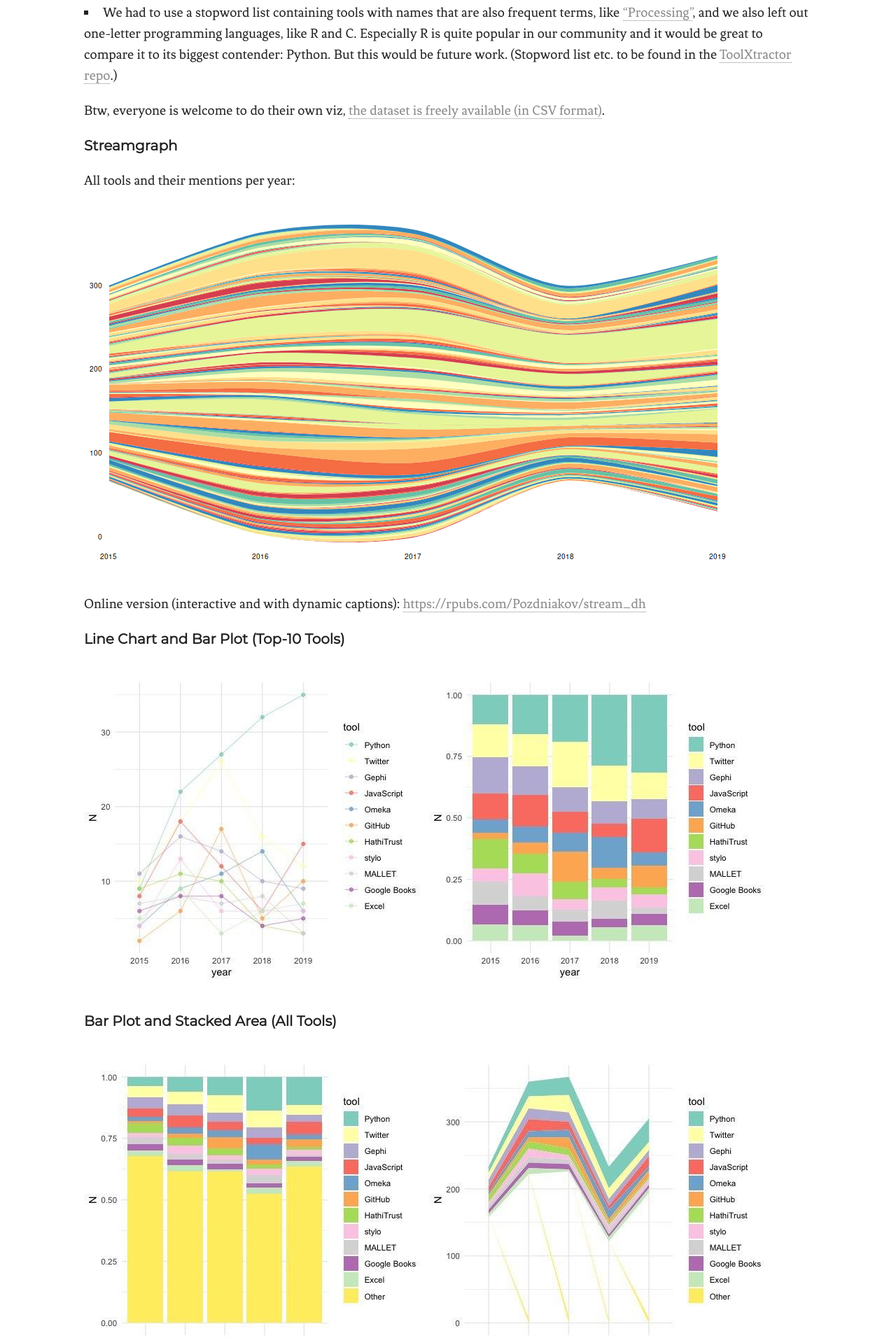
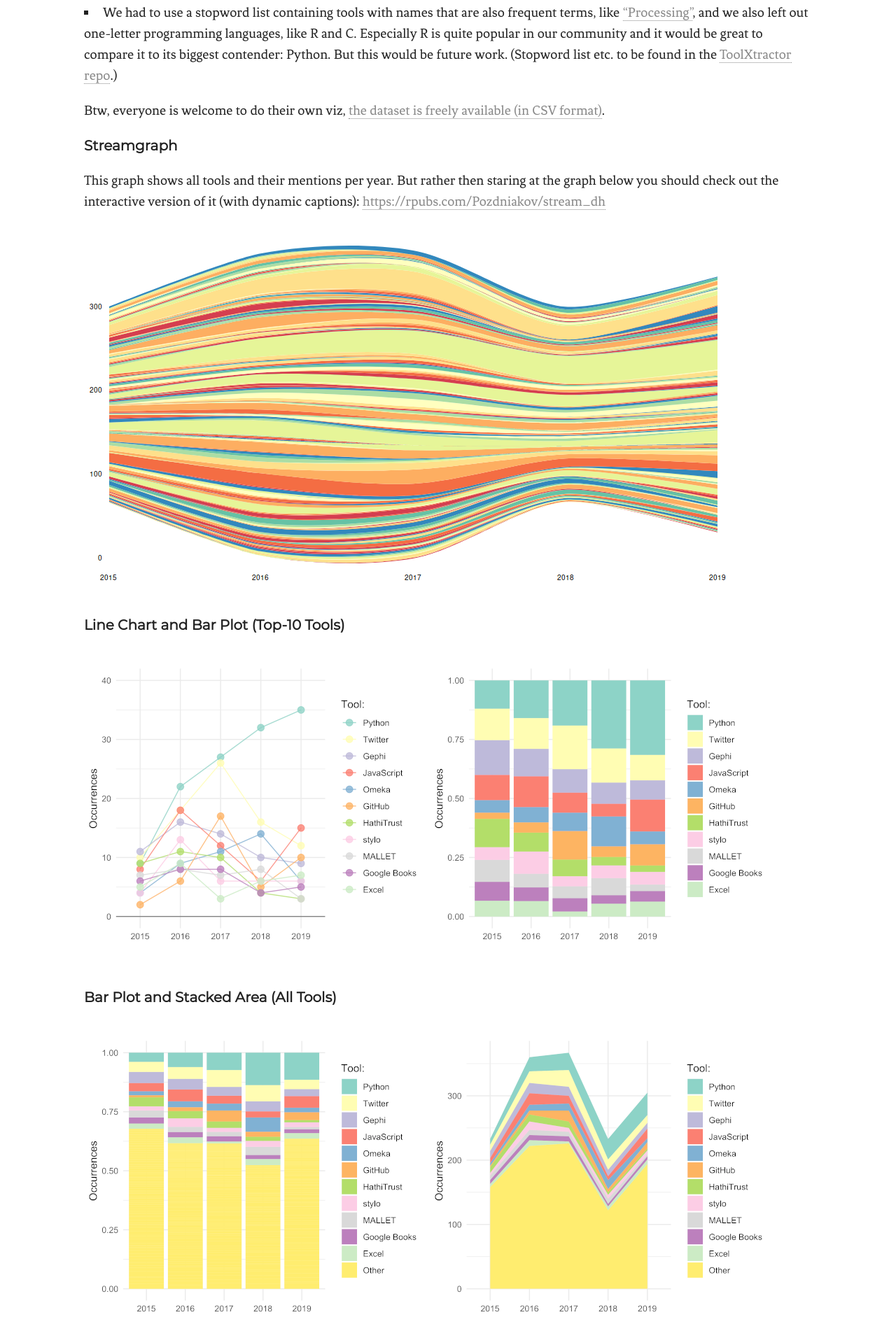
Before and after one commit to weltliteratur/blog, a Jekyll site: the page built from _posts/2019-12-05-dh-tools-used-in-research.markdown, in a window 1280 px wide. Shown: the part 2122-4034 px from the top of the page at 70% size. Built offline with Jekyll 4.4.1, drawn with Linux system fonts in a browser that asks for light colours.

Commit message:
increase image quality

```diff
--- a/_posts/2019-12-05-dh-tools-used-in-research.markdown
+++ b/_posts/2019-12-05-dh-tools-used-in-research.markdown
@@ -46,26 +46,24 @@
 
 ## Streamgraph
 
-All tools and their mentions per year:
+This graph shows all tools and their mentions per year. But rather then staring at the graph below you should check out the interactive version of it (with dynamic captions): [https://rpubs.com/Pozdniakov/stream_dh](https://rpubs.com/Pozdniakov/stream_dh)
 
 <figure style="text-align:left;">
   <img src="/images/dh-tools-used-in-research/streamgraph.png" alt="Streamgraph" style="width:925px;" />
 </figure>
 
-Online version (interactive and with dynamic captions): [https://rpubs.com/Pozdniakov/stream_dh](https://rpubs.com/Pozdniakov/stream_dh)
-
 ## Line Chart and Bar Plot (Top-10 Tools)
 
 <figure style="text-align:left;">
-  <img src="/images/dh-tools-used-in-research/linechart-top-10-tools.jpg" alt="" style="width:489px;" />
-  <img src="/images/dh-tools-used-in-research/bar-plot-top-10-tools.jpg" alt="" style="width:489px;" />
+  <img src="/images/dh-tools-used-in-research/linechart-top-10-tools.png" alt="" style="width:490px;" />
+  <img src="/images/dh-tools-used-in-research/bar-plot-top-10-tools.png" alt="" style="width:490px;" />
 </figure>
 
 ## Bar Plot and Stacked Area (All Tools)
 
 <figure style="text-align:left;">
-  <img src="/images/dh-tools-used-in-research/bar-plot-all-tools.jpg" alt="" style="width:489px;" />
-  <img src="/images/dh-tools-used-in-research/stacked-area-all-tools.jpg" alt="" style="width:489px;" />
+  <img src="/images/dh-tools-used-in-research/bar-plot-all-tools.png" alt="" style="width:490px;" />
+  <img src="/images/dh-tools-used-in-research/stacked-area-all-tools.png" alt="" style="width:490px;" />
 </figure>
 
 ## Ranking
```
Also changed, not shown: images/dh-tools-used-in-research/bar-plot-all-tools.jpg (deleted), images/dh-tools-used-in-research/bar-plot-all-tools.png (added), images/dh-tools-used-in-research/bar-plot-top-10-tools.jpg (deleted), images/dh-tools-used-in-research/bar-plot-top-10-tools.png (added), images/dh-tools-used-in-research/linechart-top-10-tools.jpg (deleted), images/dh-tools-used-in-research/linechart-top-10-tools.png (added), images/dh-tools-used-in-research/stacked-area-all-tools.jpg (deleted), images/dh-tools-used-in-research/stacked-area-all-tools.png (added).
